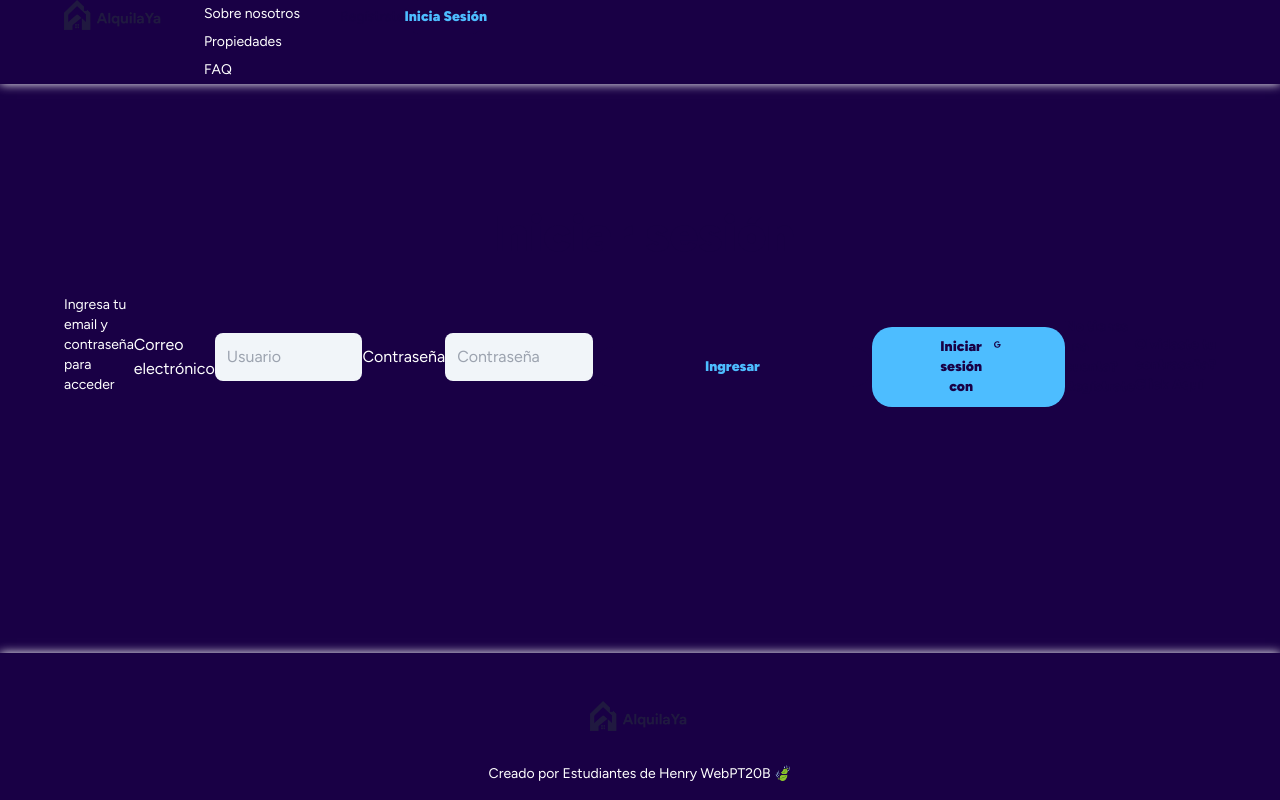
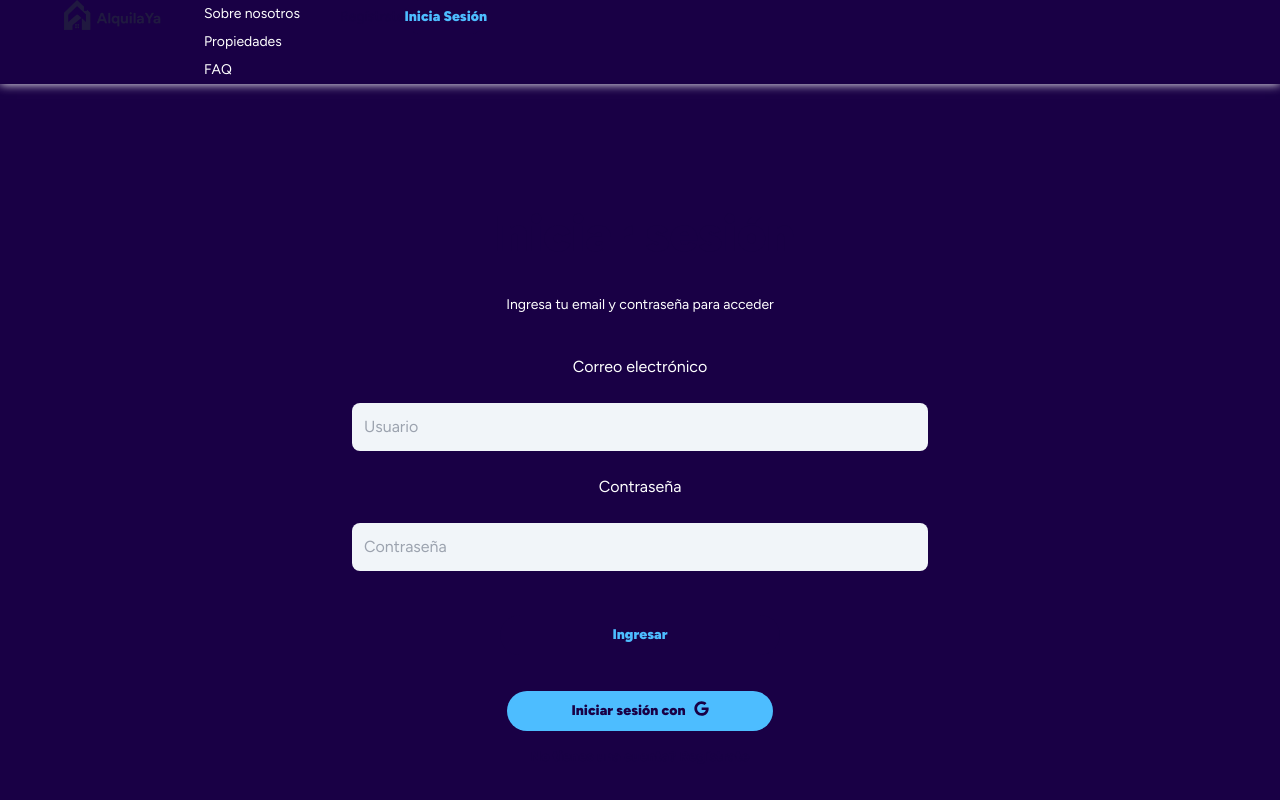
Before and after one commit to SamuelFrancoB4B/alquilayafront, a Next.js app in the folder alquilaya/: page /login in a window 1280 px wide. Shown: the top 800 px of the page. Built offline with nearby package versions, Linux system fonts and the light colour scheme.

Commit message:
ensayo 5

```diff
--- a/alquilaya/src/Components/LoginForm/Login.tsx
+++ b/alquilaya/src/Components/LoginForm/Login.tsx
@@ -55,7 +55,7 @@ const LoginForm = () => {
   }, [data]);
 
   return (
-    <form onSubmit={handleSubmit} className="flex flex-col gap-4 w-full md:w-1/2 justify-center items-center">
+    <form onSubmit={handleSubmit} className={styles.container}>
       <p className="text-sm pb-6">Ingresa tu email y contraseña para acceder</p>
       <label htmlFor="email">Correo electrónico</label>
       <input type='email'
--- a/alquilaya/src/Components/LoginForm/login.module.css
+++ b/alquilaya/src/Components/LoginForm/login.module.css
@@ -11,3 +11,7 @@
     @apply mt-5 flex text-sm px-16 py-[10px] rounded-[20px] bg-secondary text-primary font-bold
     cursor-pointer transition-all duration-300 hover:scale-90 gap-2
 }
+
+.container{
+    @apply flex flex-col gap-4 w-full md:w-1/2 justify-center items-center
+}
```
